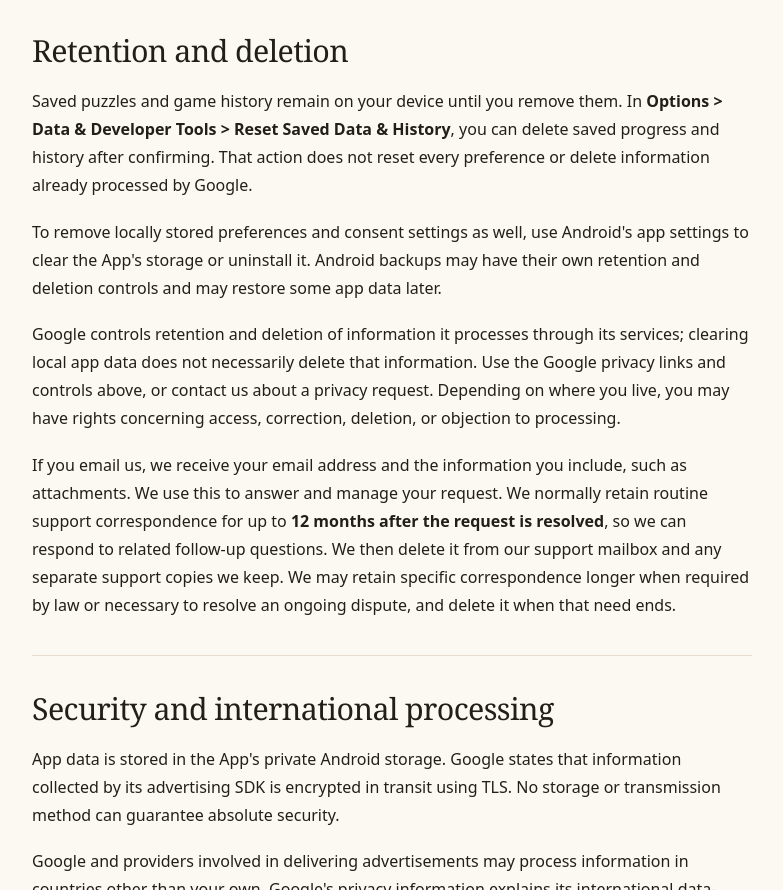
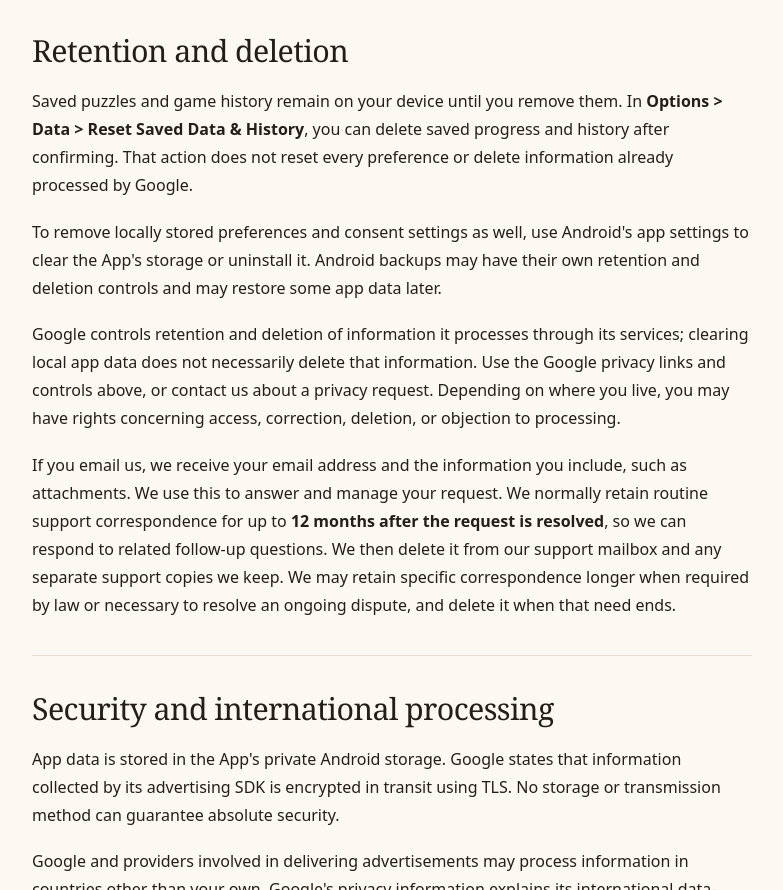
Before and after one commit to rgoza1996/gozagames, a plain HTML site: page sudoku/privacy/index.html in a window 1280 px wide. Shown: the part 2246-3136 px from the top of the page, without its empty margins (358-1141 px from the left). Drawn offline with Linux system fonts and the light colour scheme.

Commit message:
Match privacy policy data reset path to release menu

```diff
--- a/sudoku/privacy/index.html
+++ b/sudoku/privacy/index.html
@@ -6,7 +6,7 @@
 <p>Google&#x27;s advertising SDK may collect and share your device&#x27;s IP address, which can indicate approximate location; ad and app interactions; performance and diagnostic information; and device or account identifiers, including an Android advertising ID or app set ID where available. The information processed depends on your privacy choices, device settings, region, and the advertising configuration.</p>
 <p>Google uses advertising information to deliver and measure ads, analyze performance, and prevent fraud. We may receive advertising performance reports through AdMob. Our own game code does not send your puzzle boards or history to AdMob. The SDK&#x27;s collection is separate from the puzzle data stored by the game.</p>
 <p>For Google&#x27;s handling of information, see <a href="https://policies.google.com/privacy">Google&#x27;s Privacy Policy</a>, <a href="https://policies.google.com/technologies/ads">Google&#x27;s advertising information</a>, and <a href="https://developers.google.com/admob/android/next-gen/privacy/play-data-disclosure">the SDK&#x27;s data disclosure</a>. Advertisements may link to third-party websites or apps whose privacy practices are governed by their own policies.</p></section><section id="privacy-choices"><h2>Privacy choices</h2><p>The App uses Google&#x27;s User Messaging Platform to update consent information when the App starts and present any required privacy message before requesting ads. The advertising SDK is initialized only after you choose a rewarded hint or continue and Google&#x27;s consent tools permit an ad request. A privacy-status update may contact Google even if you do not watch an ad.</p>
-<p>When required, <strong>Ad privacy choices</strong> appears in the App&#x27;s Options so that you can revisit your choices. Android&#x27;s advertising settings also let you reset or delete your advertising ID. Choosing not to watch an ad does not prevent you from playing puzzles.</p></section><section id="retention-and-deletion"><h2>Retention and deletion</h2><p>Saved puzzles and game history remain on your device until you remove them. In <strong>Options &gt; Data &amp; Developer Tools &gt; Reset Saved Data &amp; History</strong>, you can delete saved progress and history after confirming. That action does not reset every preference or delete information already processed by Google.</p>
+<p>When required, <strong>Ad privacy choices</strong> appears in the App&#x27;s Options so that you can revisit your choices. Android&#x27;s advertising settings also let you reset or delete your advertising ID. Choosing not to watch an ad does not prevent you from playing puzzles.</p></section><section id="retention-and-deletion"><h2>Retention and deletion</h2><p>Saved puzzles and game history remain on your device until you remove them. In <strong>Options &gt; Data &gt; Reset Saved Data &amp; History</strong>, you can delete saved progress and history after confirming. That action does not reset every preference or delete information already processed by Google.</p>
 <p>To remove locally stored preferences and consent settings as well, use Android&#x27;s app settings to clear the App&#x27;s storage or uninstall it. Android backups may have their own retention and deletion controls and may restore some app data later.</p>
 <p>Google controls retention and deletion of information it processes through its services; clearing local app data does not necessarily delete that information. Use the Google privacy links and controls above, or contact us about a privacy request. Depending on where you live, you may have rights concerning access, correction, deletion, or objection to processing.</p>
 <p>If you email us, we receive your email address and the information you include, such as attachments. We use this to answer and manage your request. We normally retain routine support correspondence for up to <strong>12 months after the request is resolved</strong>, so we can respond to related follow-up questions. We then delete it from our support mailbox and any separate support copies we keep. We may retain specific correspondence longer when required by law or necessary to resolve an ongoing dispute, and delete it when that need ends.</p></section><section id="security-and-international-processing"><h2>Security and international processing</h2><p>App data is stored in the App&#x27;s private Android storage. Google states that information collected by its advertising SDK is encrypted in transit using TLS. No storage or transmission method can guarantee absolute security.</p>
```
